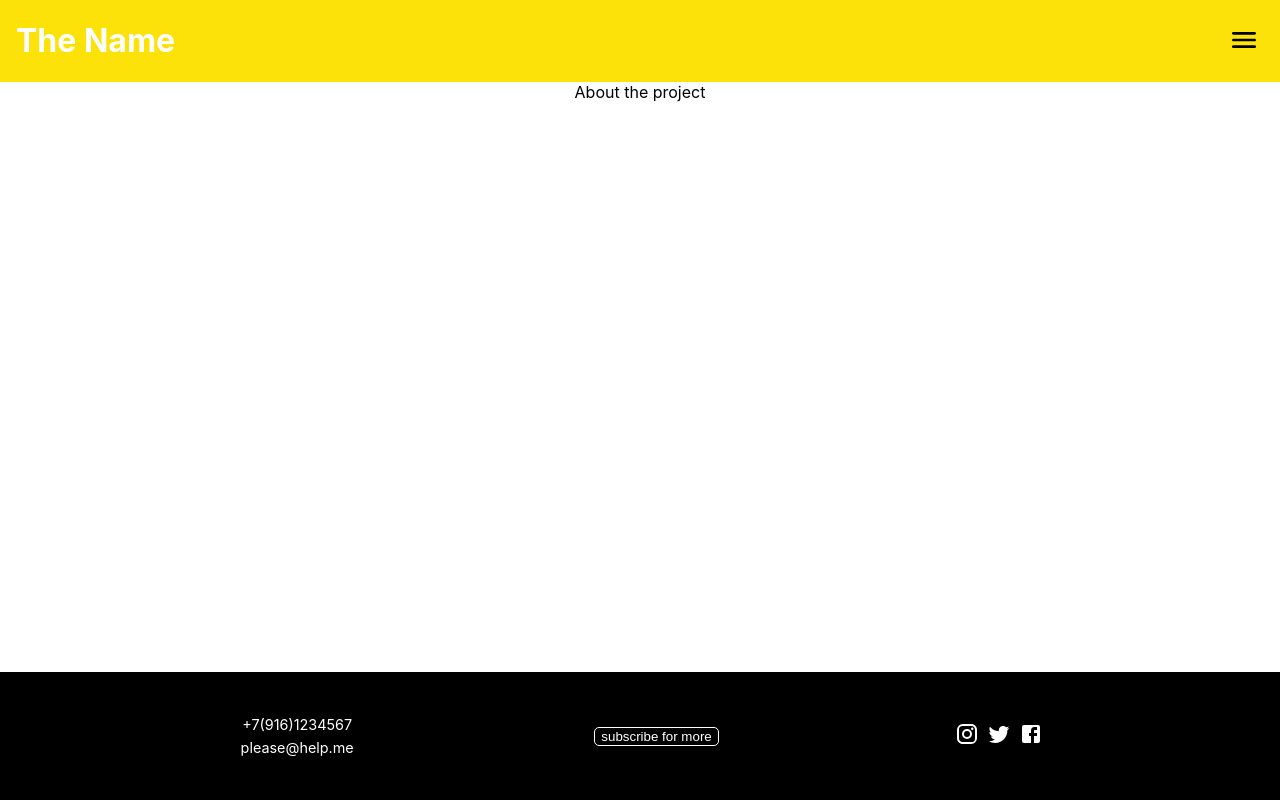
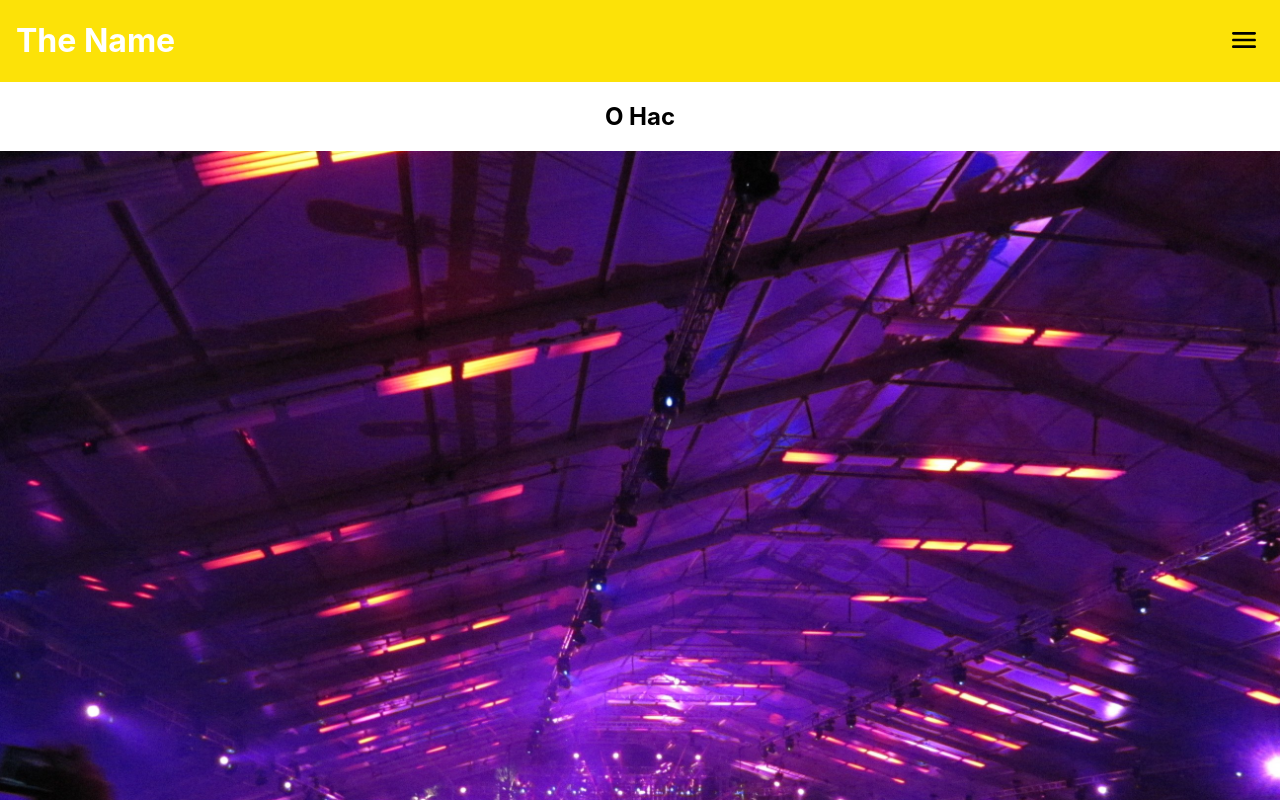
Before and after one commit to genar335/jolie_alien, a React (Create React App) app: page /about in a window 1280 px wide. Shown: the top 800 px of the page. Built offline with nearby package versions, Linux system fonts and the light colour scheme.

Commit message:
about page rough mockup

```diff
--- a/src/App.js
+++ b/src/App.js
@@ -2,6 +2,7 @@ import React from 'react';
 import './App.css';
 import Navbar from './components/layout/Navbar';
 import Footer from './components/layout/Footer';
+import About from './components/About.jsx';
 import { BrowserRouter as Router, Route } from 'react-router-dom';
 
 
@@ -18,9 +19,7 @@ function App() {
         )} />
 
         <Route exact path="/about" render={props => (
-          <div>
-            About the project
-          </div>
+          <About />
         )} />
 
         <Route exact path="/courses" render={props => (
--- /dev/null
+++ b/src/components/About.jsx
@@ -0,0 +1,31 @@
+import React from 'react';
+import './componentStyles/About.scss';
+import testPic from '../GAssets/testPic.jpg'
+
+function About() {
+
+
+
+    return(
+        <div className="abt-main-container">
+            <h2>О Нас</h2>
+            <div className="big-img-container">
+                <img src={testPic} alt="kartinka" id="abt-big-img"/>
+            </div>
+            <div className="highlighted-text-div">
+                <p>Lorem ipsum dolor sit amet, consectetur adipiscing elit. Nam sit amet eleifend arcu, nec commodo lectus. Vestibulum mattis eros dictum, dictum sem id, sollicitudin risus. In lobortis quam id tortor pretium, vitae hendrerit ante vehicula. Donec ornare dolor quis odio rutrum, nec auctor tellus pellentesque. Interdum et malesuada fames ac ante ipsum primis in faucibus. Mauris quis vulputate velit. Nullam at tempus sem. Nulla in neque eget massa pretium scelerisque. Cras vitae turpis a enim luctus venenatis id sit amet purus.</p>
+            </div>
+            <div className="regular-text-div">
+                <p>Sed venenatis lacus nec varius scelerisque. Sed consectetur porttitor ipsum ac imperdiet. Praesent vel nisl tortor. Etiam eu nibh non ex vestibulum rhoncus vel a orci. Fusce eget pretium lectus. Nulla in tellus turpis. Pellentesque eget felis vel nibh ornare vulputate non non mauris. Vivamus placerat placerat felis id malesuada. Nulla urna eros, congue eu lectus in, pellentesque ornare mi. In facilisis mi venenatis nunc dictum laoreet. Aliquam erat volutpat. Vivamus vehicula metus quam, eget tincidunt velit elementum vitae. Duis molestie neque ac lacus lacinia, at iaculis elit vulputate. Phasellus venenatis enim vitae nibh tempor, sit amet fringilla elit ultricies.</p>
+            </div>
+            <div className="highlighted-text-div">
+                <p>Integer id gravida dolor. Quisque sed quam augue. Sed aliquet elit id suscipit suscipit. Ut condimentum vehicula auctor. Etiam imperdiet iaculis elit eu imperdiet. Etiam convallis, nulla quis posuere lacinia, ex leo pellentesque ex, quis mattis orci erat quis est. Suspendisse laoreet metus in metus dignissim dignissim.</p>
+            </div>
+            <div className="regular-text-div">
+                <p>Integer vestibulum metus ac scelerisque aliquet. Aliquam tincidunt rhoncus sollicitudin. Fusce et lacinia ex, a accumsan urna. Donec eu felis ac dolor venenatis rhoncus et sed mauris. Donec nec tortor blandit ex sodales sollicitudin eget ac elit. Sed at mauris lacus. In viverra libero turpis, non dictum lectus suscipit ut. Ut vel pellentesque ipsum. Integer pulvinar mattis ante, eu dignissim urna. Nunc euismod non justo ut iaculis. Ut convallis mi id commodo cursus.</p>
+            </div>
+        </div>
+    );
+}
+
+export default About
--- /dev/null
+++ b/src/components/componentStyles/About.scss
@@ -0,0 +1,24 @@
+.abt-main-container {
+    margin: 0;
+    padding: 0;
+
+    .big-img-container {
+        padding: 0;
+        width: 100vw;
+
+        #abt-big-img {
+            width: 100%;
+            //background-size: cover;
+        }
+    }
+
+    .highlighted-text-div{
+        padding: 1rem 3rem 1rem 3rem;
+        background-color: #FFFBD7;
+    }
+
+    .regular-text-div{
+        padding: 1rem 3rem 1rem 3rem;
+        background-color: #fff;
+    }
+}
--- a/src/components/layoutStyles/Footer.scss
+++ b/src/components/layoutStyles/Footer.scss
@@ -9,7 +9,7 @@
     display: flex;
     align-items: center;
     justify-content: space-evenly;
-    position: absolute;
+    position: static;
     bottom: 0;
     width: 100vw;
     height: 8rem;
--- a/src/index.css
+++ b/src/index.css
@@ -1,3 +1,7 @@
+* {
+  box-sizing: border-box;
+}
+
 body {
   margin: 0;
   font-family: -apple-system, BlinkMacSystemFont, 'Segoe UI', 'Roboto', 'Oxygen',
```
Also changed, not shown: src/GAssets/testPic.jpg (added).
